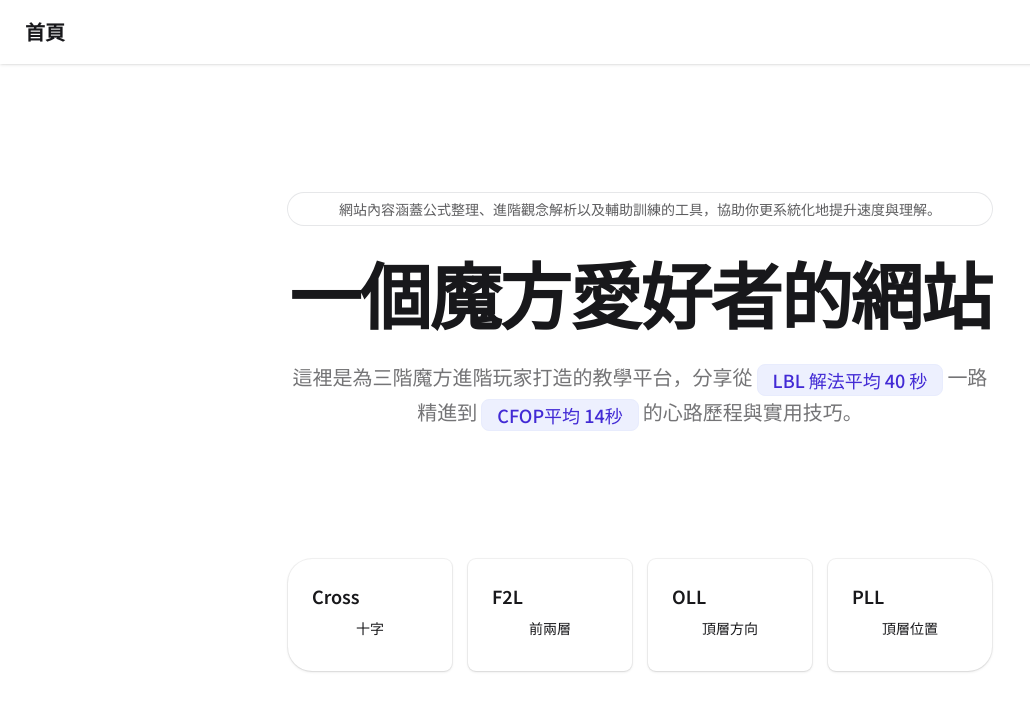
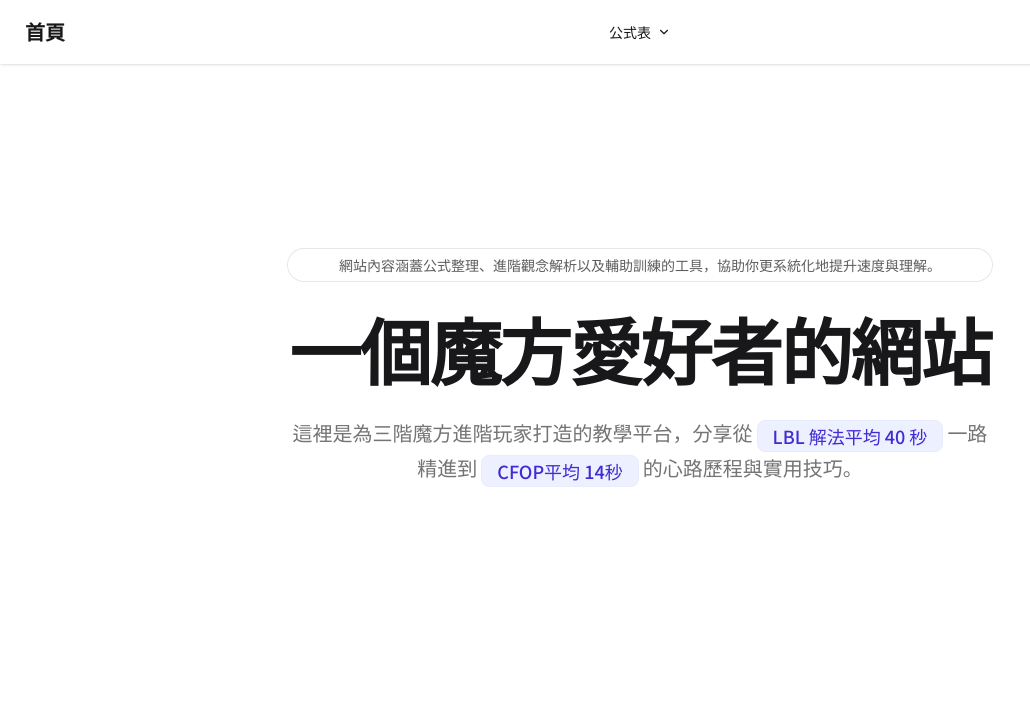
Before and after one commit to GaiaYang/cube-web, a Next.js app in the folder cube-web/: page / in a window 1280 px wide. Shown: the top 710 px of the page, without its empty margins (0-1030 px from the left). Built offline with nearby package versions, Linux system fonts and the light colour scheme.

Commit message:
導覽列菜單製作中

```diff
--- a/cube-web/package.json
+++ b/cube-web/package.json
@@ -9,13 +9,16 @@
     "lint": "next lint"
   },
   "dependencies": {
+    "@headlessui/react": "^2.2.4",
     "clsx": "^2.1.1",
     "es-toolkit": "^1.39.3",
     "fast-equals": "^5.2.2",
+    "jotai": "^2.12.5",
+    "lucide-react": "^0.514.0",
     "next": "15.3.3",
     "react": "^19.1.0",
     "react-dom": "^19.1.0",
-    "tailwind-merge": "^3.3.0"
+    "tailwind-merge": "^3.3.1"
   },
   "devDependencies": {
     "@eslint/eslintrc": "^3.3.1",
--- /dev/null
+++ b/cube-web/src/app/(main)/algs/page.tsx
@@ -0,0 +1,5 @@
+import React from "react";
+
+export default function Page() {
+  return <div>Page</div>;
+}
--- /dev/null
+++ b/cube-web/src/app/(main)/event/333/algs/page.tsx
@@ -0,0 +1,5 @@
+import React from "react";
+
+export default function Page() {
+  return <div>3階公式總覽</div>;
+}
--- a/cube-web/src/app/page.tsx
+++ b/cube-web/src/app/page.tsx
@@ -4,7 +4,6 @@ import cn from "@/utils/cn";
 
 import BasicLayout from "@/components/layout/Basic";
 import FullHeightLayout from "@/components/layout/FullHeight";
-import CTASection from "./components/CTASection";
 
 export default function Home() {
   return (
@@ -31,9 +30,7 @@ export default function Home() {
             <Highlight>CFOP平均 14秒</Highlight>
             <span>的心路歷程與實用技巧。</span>
           </p>
-          <div className="mt-16 sm:mt-20 lg:mt-24">
-            <CTASection />
-          </div>
+          <div className="mt-16 sm:mt-20 lg:mt-24"></div>
         </main>
       </BasicLayout>
     </FullHeightLayout>
--- a/cube-web/src/components/layout/Basic/Navbar.tsx
+++ b/cube-web/src/components/layout/Basic/Navbar.tsx
@@ -1,12 +1,119 @@
+"use client";
+
 import Link from "next/link";
 import React from "react";
+import { ChevronDownIcon, MenuIcon } from "lucide-react";
+import { Popover, PopoverButton, PopoverPanel } from "@headlessui/react";
+
+import cn from "@/utils/cn";
+
+interface MenuItem {
+  label: string;
+  href: string;
+  submenu?: MenuItem[];
+}
+
+const links: MenuItem[] = [
+  {
+    label: "公式表",
+    href: "/algs",
+    submenu: [{ label: "三階公式表", href: "/event/333/algs" }],
+  },
+];
 
 export default function Navbar() {
   return (
     <nav className="navbar bg-base-100 shadow-sm">
-      <Link href="/" className="btn btn-ghost text-xl">
-        首頁
-      </Link>
+      <div className="navbar-start">
+        <Link href="/" className="btn btn-ghost text-xl">
+          首頁
+        </Link>
+      </div>
+      <div className="navbar-center">
+        <DesktopMenu />
+      </div>
+      <div className="navbar-end">
+        <MobileMenu />
+      </div>
     </nav>
   );
 }
+
+/** 桌面版菜單 */
+function DesktopMenu() {
+  return (
+    <ul className={cn("flex items-center px-1", "hidden md:flex")}>
+      {links.map((item) => {
+        return (
+          <li key={item.label}>
+            {Array.isArray(item.submenu) ? (
+              <Popover className="dropdown dropdown-center">
+                {({ open }) => (
+                  <>
+                    <PopoverButton className="btn btn-ghost font-normal">
+                      {item.label}
+                      <ChevronDownIcon
+                        size={14}
+                        className={cn({ "rotate-180": open })}
+                      />
+                    </PopoverButton>
+                    <PopoverPanel transition>
+                      <ul
+                        className={cn(
+                          "dropdown-content menu menu-lg",
+                          "bg-base-100 rounded-box z-1 shadow-sm",
+                        )}
+                      >
+                        {item.submenu!.map(_renderListItem)}
+                      </ul>
+                    </PopoverPanel>
+                  </>
+                )}
+              </Popover>
+            ) : (
+              <Link href={item.href}>{item.label}</Link>
+            )}
+          </li>
+        );
+      })}
+    </ul>
+  );
+}
+
+/** 手機版菜單 */
+function MobileMenu() {
+  return (
+    <Popover className={cn("dropdown dropdown-end", "md:hidden")}>
+      <PopoverButton className="btn btn-ghost btn-circle">
+        <MenuIcon aria-hidden className="size-5" />
+      </PopoverButton>
+      <PopoverPanel transition>
+        <ul
+          className={cn(
+            "dropdown-content menu w-48",
+            "bg-base-100 rounded-box shadow-sm",
+          )}
+        >
+          {links.map(_renderListItem)}
+        </ul>
+      </PopoverPanel>
+    </Popover>
+  );
+}
+
+function _renderListItem(item: MenuItem) {
+  return (
+    <li key={item.label}>
+      {Array.isArray(item.submenu) ? (
+        <details className="w-40">
+          <summary>{item.label}</summary>
+          <ul>{item.submenu.map(_renderListItem)}</ul>
+        </details>
+      ) : (
+        <Link href={item.href} className="text-nowrap">
+          {item.label}
+        </Link>
+      )}
+    </li>
+  );
+}
```
Also changed, not shown: 1 other file (tests, documents, lock files or other folders).
